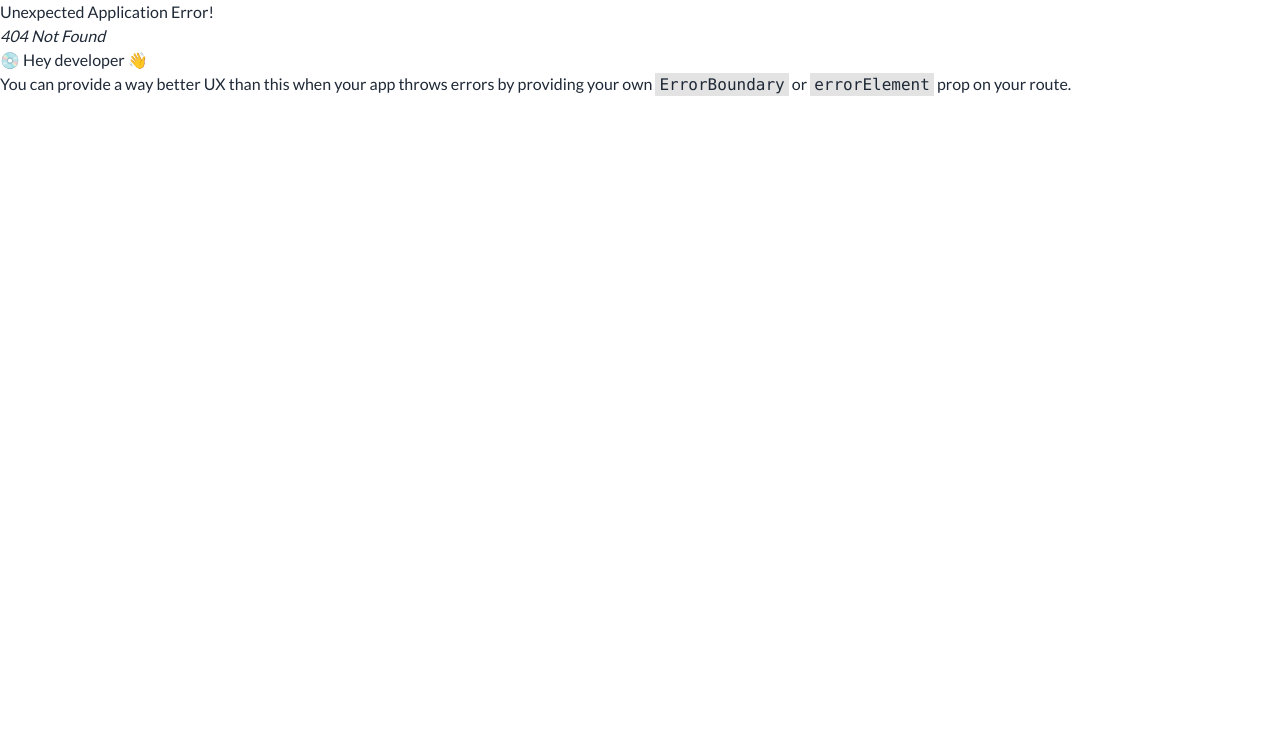
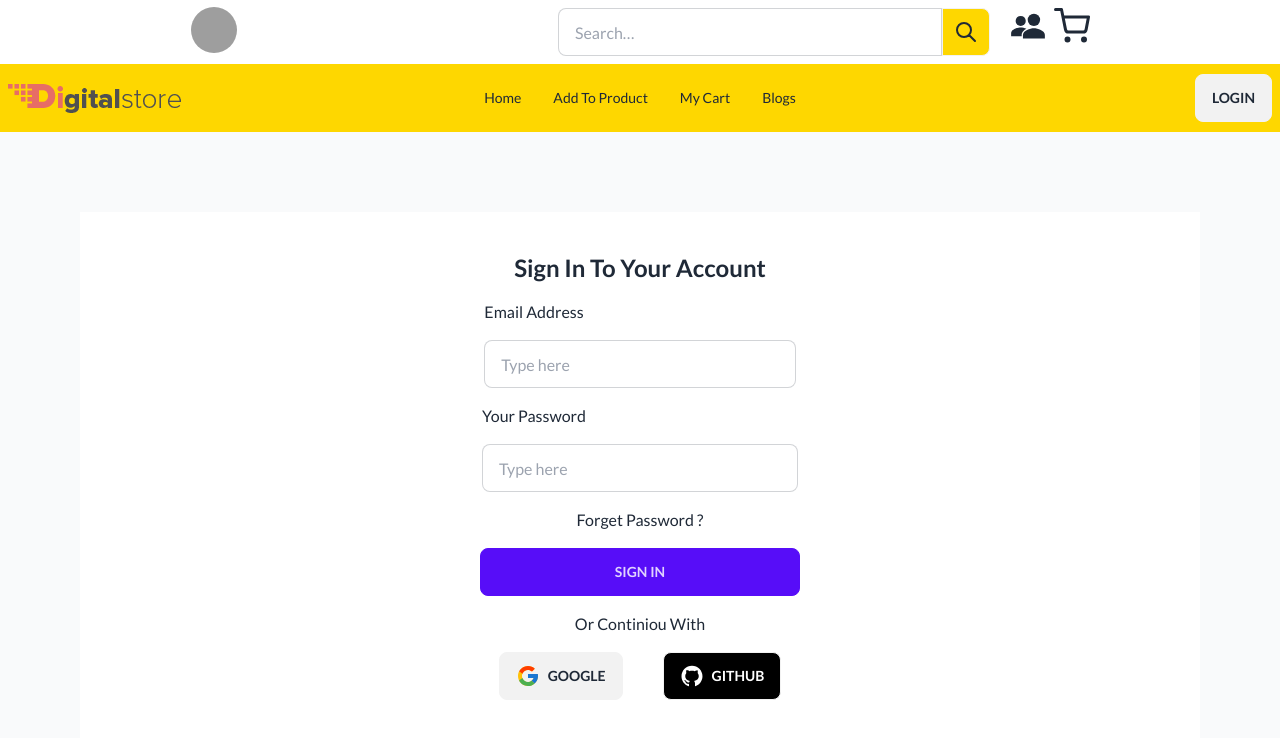
Before and after one commit to Nazmul-Hasan-Shadin/technology-client, a React (Vite) app: page /login in a window 1280 px wide. Before the commit this address had no page. Shown: the top 738 px of the page. Built offline with nearby package versions, Linux system fonts and the light colour scheme; no server answers; grey boxes are pictures that could not be loaded.

Commit message:
login && Register form added

```diff
--- a/package.json
+++ b/package.json
@@ -20,6 +20,7 @@
     "react-icons": "^4.11.0",
     "react-router-dom": "^6.17.0",
     "sort-by": "^1.2.0",
+    "sweetalert2": "^11.7.32",
     "swiper": "^10.3.1"
   },
   "devDependencies": {
--- a/src/AuthProviders/AuthProviders.jsx
+++ b/src/AuthProviders/AuthProviders.jsx
@@ -1,18 +1,44 @@
-import React, { createContext } from 'react';
-import {  createUserWithEmailAndPassword } from "firebase/auth";
+import React, { createContext, useEffect, useState } from 'react';
+import {  createUserWithEmailAndPassword, onAuthStateChanged, signInWithEmailAndPassword, updateProfile } from "firebase/auth";
 import auth from '../firebase/firebase.config';
  export const AuthContext= createContext();
 const AuthProviders = ({children}) => {
+   const [user,setUser]=useState();
 
     const createUser=(email,password)=>{
        return createUserWithEmailAndPassword(auth,email,password)
     }
+  const signInUser= (email,password)=>{
+    return signInWithEmailAndPassword(auth,email,password)
+  }
 
+
+  const handleUpdateProfile= (name,photo)=>{
+    return updateProfile(auth.currentUser,{
+      displayName:name, photoURL:photo
+    })
+  }
+
+
+
+  useEffect(()=>{
+    const unsubscribe= onAuthStateChanged(auth,user=>{
+
+      setUser(user)
+
+    })
+
+    return ()=> unsubscribe();
+  },[])
+  console.log( user);
 
 
 
     const authInfo={
         createUser,
+        signInUser,
+        handleUpdateProfile
+
     }
     return (
         <AuthContext.Provider value={authInfo}>
--- a/src/Components/Navbar/Navbar.jsx
+++ b/src/Components/Navbar/Navbar.jsx
@@ -70,7 +70,7 @@ const Navbar = () => {
     </ul>
   </div>
   <div className="navbar-end">
-   <Link to={'/signup'}>  <button  className='btn'>Login</button></Link>
+   <Link to={'/login'}>  <button  className='btn'>Login</button></Link>
   </div>
 </div>
         </div>
--- /dev/null
+++ b/src/Pages/LoginForm/LoginForm.jsx
@@ -0,0 +1,71 @@
+import {FcGoogle} from 'react-icons/fc'
+import {AiOutlineGithub} from 'react-icons/ai'
+import { useContext } from 'react';
+import { AuthContext } from '../../AuthProviders/AuthProviders';
+import toast from 'react-hot-toast';
+
+
+
+const LoginForm = () => {
+  const{signInUser}= useContext(AuthContext)
+    const handleLogin=(e)=>{
+        e.preventDefault()
+        const form= new FormData(e.currentTarget)
+        const email= form.get('email')
+        const password= form.get('password')
+
+       signInUser(email,password)
+       .then(result=>{
+        console.log(result);
+        toast.success('Successfully Logged In')
+       })
+       .catch(error=>{
+        console.log(error.code);
+       })
+
+
+    }
+    return (
+
+  <div className='h-[100vh] p-5 lg:p-20 bg-[#F9FAFB]'>
+    <form onSubmit={handleLogin} >
+
+       <div className='flex flex-col bg-[#FFFFFF] space-y-4 h-[480] w-480 items-center justify-center p-10 '>
+       <h2 className='text-2xl font-bold text-center'>Sign In To Your Account</h2>
+       <label  className='space-y-4' htmlFor="email"> <span >Email Address</span>
+
+       <input type="text" name='email' placeholder="Type here" className="input input-bordered w-full max-w-xs" />
+
+       </label>
+
+       <label  className='space-y-4' htmlFor="email"> <span>Your Password</span>
+
+        <input type="text" name='password' placeholder="Type here" className="input input-bordered w-full max-w-xs" />
+
+        </label>
+
+
+    <span className=''>
+
+      <span className=''>Forget Password ?</span>
+    </span>
+
+
+     <button className='btn btn-primary w-full max-w-xs  '>Sign In</button>
+
+
+     <span>Or Continiou With</span>
+
+     <span className='flex gap-10'>
+        <button className='btn'> <FcGoogle className='text-2xl'> </FcGoogle> Google</button>
+        <button className='btn bg-black text-white'> <AiOutlineGithub className='text-2xl'></AiOutlineGithub> Github</button>
+     </span>
+       </div>
+    </form>
+  </div>
+
+
+    );
+};
+
+export default LoginForm;
--- a/src/Pages/SignUpForm/SignUpForm.jsx
+++ b/src/Pages/SignUpForm/SignUpForm.jsx
@@ -1,24 +1,38 @@
 import React, { useContext } from 'react';
 import { AuthContext } from '../../AuthProviders/AuthProviders';
+import { Link } from 'react-router-dom';
+import toast from 'react-hot-toast';
 
 const SignUpForm = () => {
-     const {createUser}= useContext(AuthContext)
+     const {createUser,handleUpdateProfile}= useContext(AuthContext)
     const handleSignUp=(e)=>{
         e.preventDefault();
         const form= new FormData(e.currentTarget);
         const email= form.get('email')
-
-
-
-
-
         const password= form.get('password')
         const name= form.get('fullname')
-        console.log(name,password,email);
+        const photo= form.get('photo')
+        console.log('hi');
+        console.log(name,photo ,'this is phot');
+
+        if (!/^(?=.*[A-Z])(?=.*[^a-zA-Z0-9]).{6,}$/.test(password)) {
+            toast.error("Password Should contain at least one uppercase special character and minimum length 6")
+            return
+        }
 
         createUser(email,password)
         .then(res=>{
-            console.log(res);
+            console.log(res)
+            handleUpdateProfile(name,photo)
+            .then(result=>{
+                console.log(result)
+            })
+            .catch(error=>{
+                console.log(error.message)
+            })
+
+
+            toast.success('You have successfully register ');
         })
        .catch(err=>{
         console.log(err.message);
@@ -39,17 +53,27 @@ const SignUpForm = () => {
                             <h1 className="mb-8 text-3xl text-center">Sign up</h1>
                             <input
                                 type="text"
+                                required
                                 className="block border border-grey-light w-full p-3 rounded mb-4"
                                 name="fullname"
                                 placeholder="Full Name" />
 
+                                       <input
+                                       required
+                                type="text"
+                                className="block border border-grey-light w-full p-3 rounded mb-4"
+                                name="photo"
+                                placeholder="profile photo url" />
+
                             <input
                                 type="text"
+                                required
                                 className="block border border-grey-light w-full p-3 rounded mb-4"
                                 name="email"
                                 placeholder="Email" />
 
                             <input
+                                required
                                 type="password"
                                 className="block border border-grey-light w-full p-3 rounded mb-4"
                                 name="password"
@@ -58,7 +82,7 @@ const SignUpForm = () => {
 
                             <button
                                 type="submit"
-                                className="w-full text-center py-3 btn rounded bg-green text-black hover:bg-green-dark focus:outline-none my-1"
+                                className="w-full text-center py-3 btn rounded bg-green text-white bg-[green] focus:outline-none my-1"
                             >Create Account</button>
 
                             <div className="text-center text-sm text-grey-dark mt-4">
@@ -75,9 +99,9 @@ const SignUpForm = () => {
 
                         <div className="text-grey-dark mt-6">
                             Already have an account?
-                            <a className="no-underline border-b border-blue text-blue" href="../login/">
-                                Log in
-                            </a>
+                            <Link  className="no-underline border-b border-blue text-blue" to={'/login'}>
+                             <span className='btn'> Log in</span>
+                            </Link>
                         </div>
                     </div>
                 </div>
--- a/src/Router/Router.jsx
+++ b/src/Router/Router.jsx
@@ -11,6 +11,7 @@ import UpdateProduct from "../Pages/UpdateProduct/UpdateProduct";
 import ProductDetails from "../Pages/PoductDetails/ProductDetails";
 import Cart from "../Pages/Carts/Carts";
 import SignUpForm from "../Pages/SignUpForm/SignUpForm";
+import LoginForm from "../Pages/LoginForm/LoginForm";
 
 const router = createBrowserRouter([
   {
@@ -48,6 +49,10 @@ const router = createBrowserRouter([
       {
         path:'/signup',
         element: <SignUpForm></SignUpForm>
+      },
+      {
+        path:'/login',
+        element: <LoginForm></LoginForm>
       }
     ]
   },
--- a/src/main.jsx
+++ b/src/main.jsx
@@ -11,6 +11,7 @@ ReactDOM.createRoot(document.getElementById('root')).render(
 
     <AuthProviders>
     <RouterProvider router={router}/>
+     <Toaster></Toaster>
 
     </AuthProviders>
 
```
Also changed, not shown: 1 other file (tests, documents, lock files or other folders).
